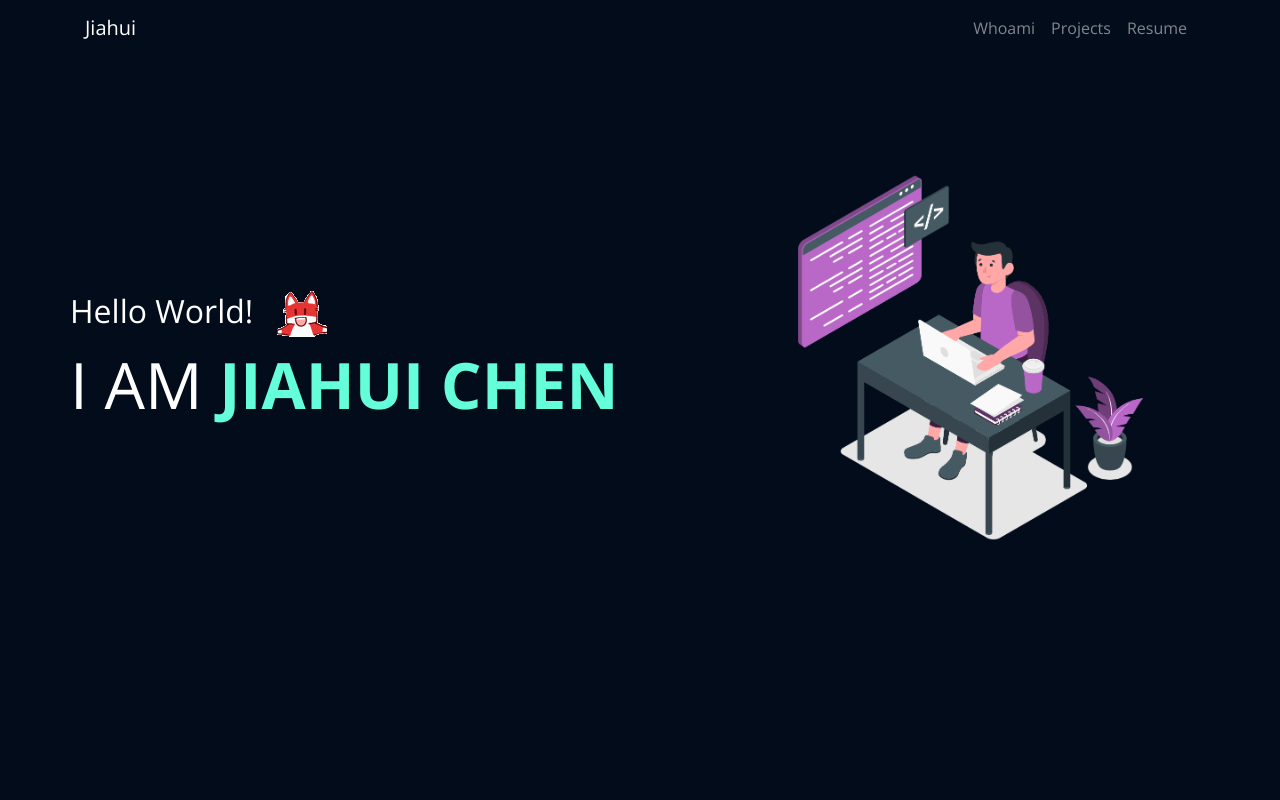
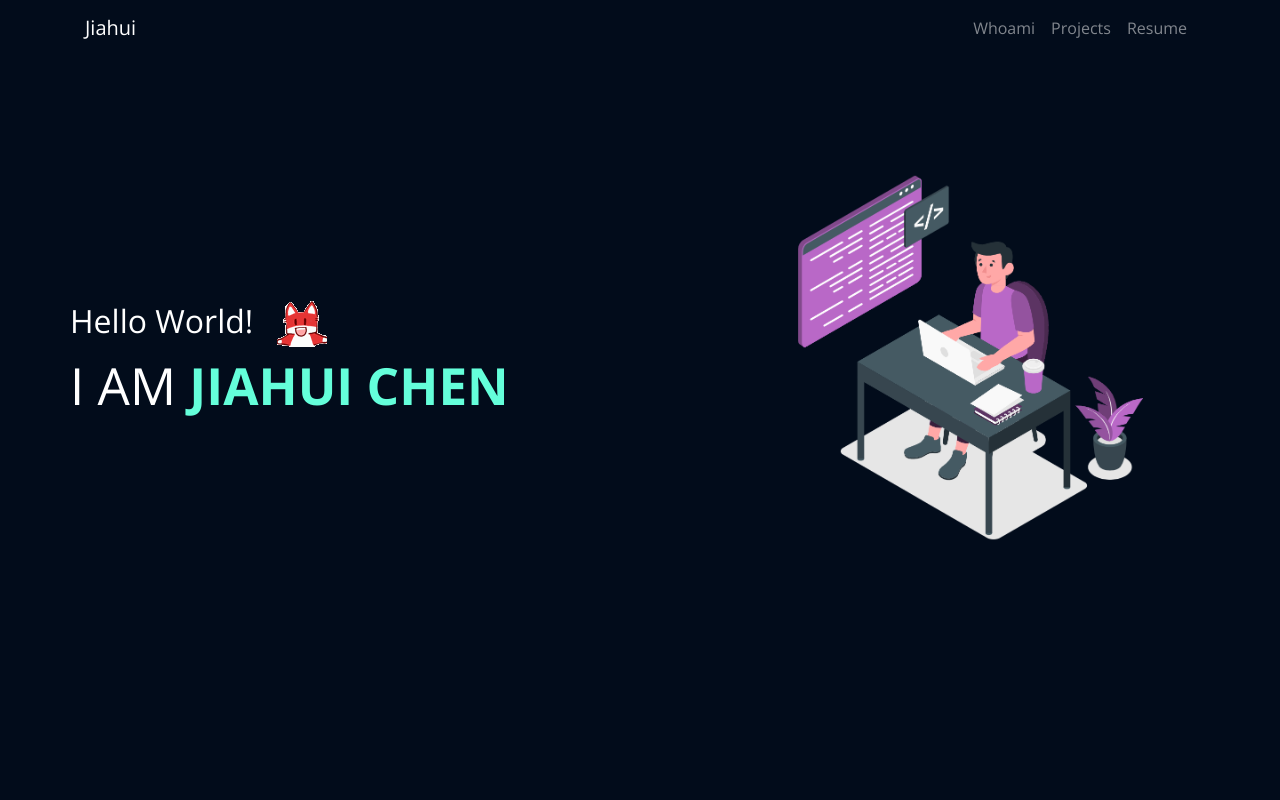
Before and after one commit to JiahuiChen99/HelloWorld, a React (Create React App) app: page / in a window 1280 px wide. Shown: the top 800 px of the page. Built offline with nearby package versions, Linux system fonts and the light colour scheme; some icons are missing.

Commit message:
#11 refactor: Title smaller

```diff
--- a/src/App.css
+++ b/src/App.css
@@ -61,7 +61,7 @@ body {
 }
 
 .home-whoami {
-    font-size: 5vw;
+    font-size: 4vw;
 }
 
 .home-name {
```
